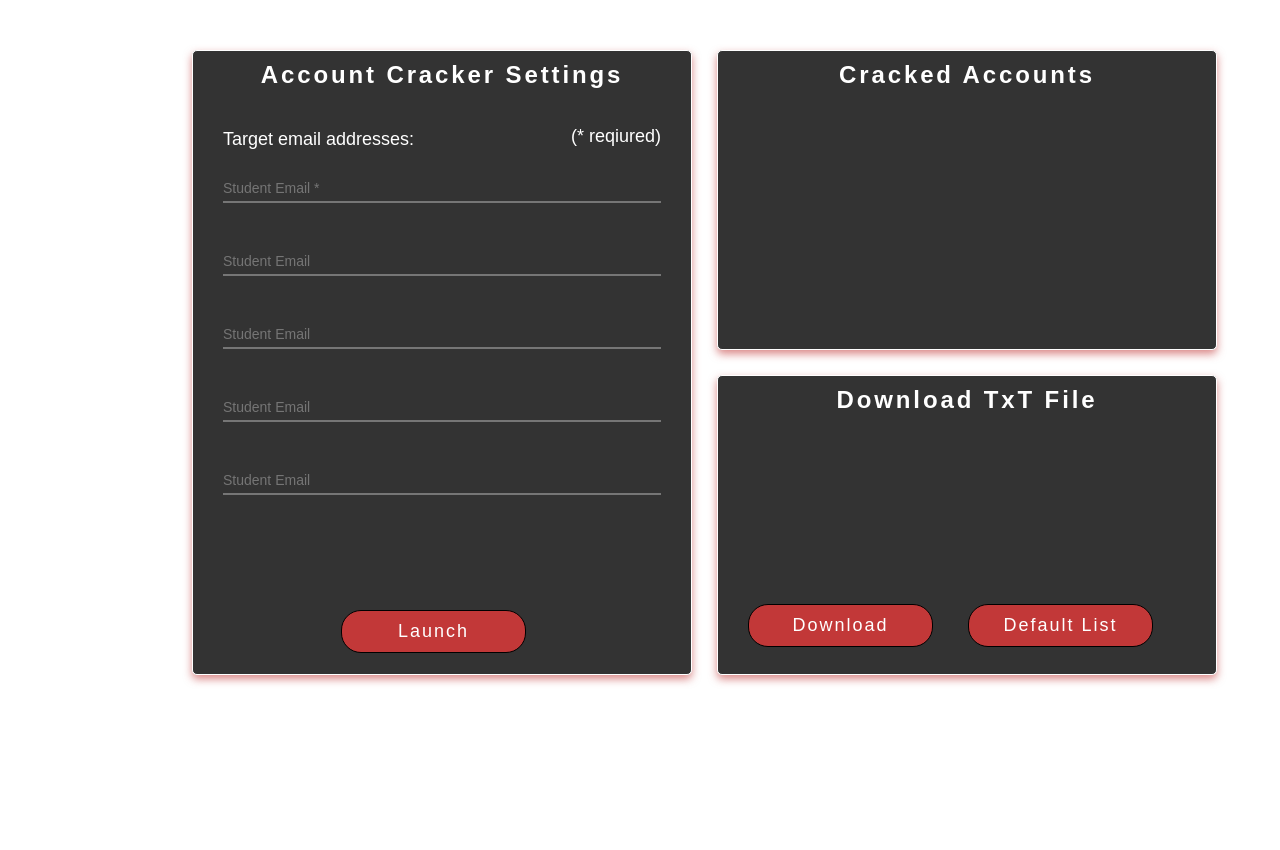
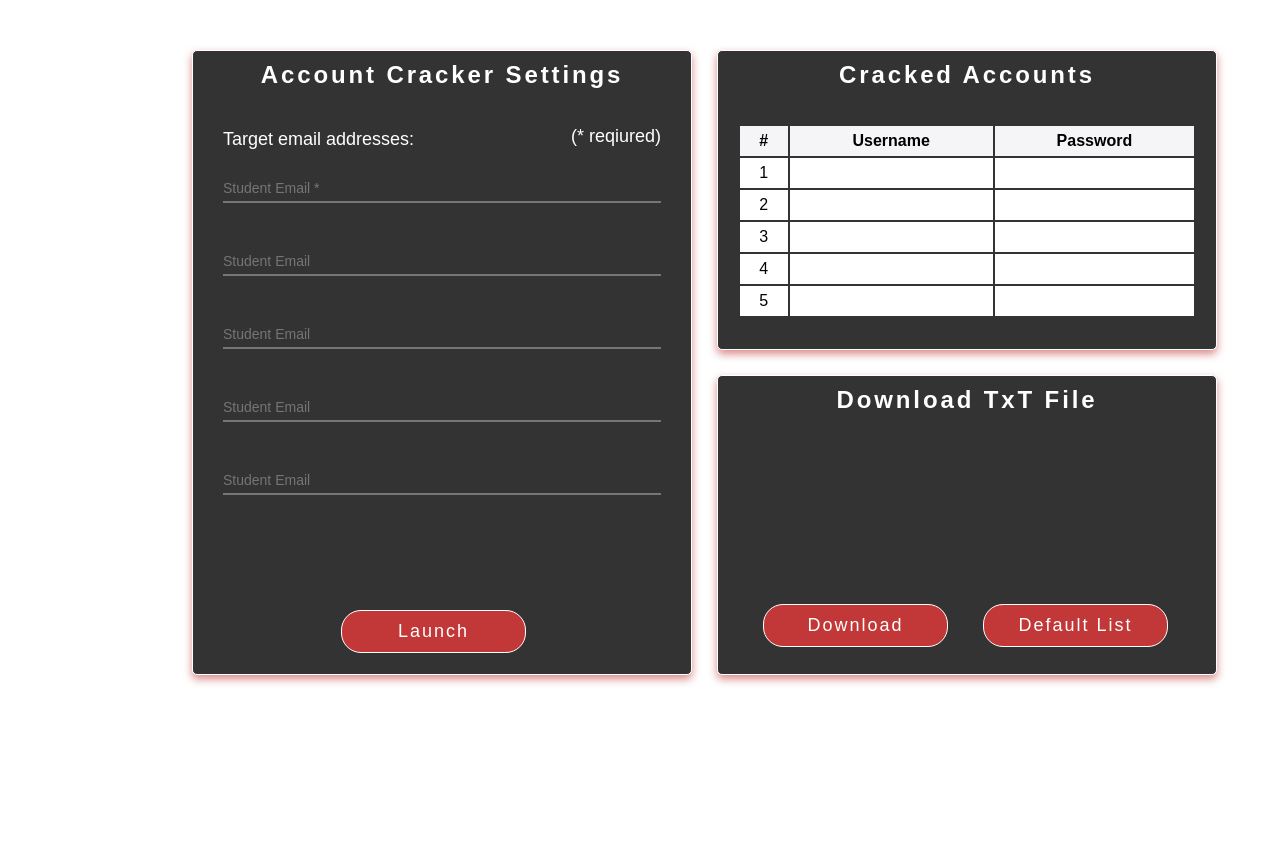
Before and after one commit to 5l1v3r1/OverflowWebsite, a Flask app: page /account in a window 1280 px wide; the page is wider, and only the part inside the window is pictured. Shown: the part 116-966 px from the top of that part. Run offline with Flask 2, Linux system fonts and the light colour scheme.

Commit message:
Finished accounts page

```diff
--- a/main.py
+++ b/main.py
@@ -52,7 +52,8 @@ def github():
 
 @app.route("/account")
 def cracker():
-    return render_template("account.html")
+    accounts = [{'index': '1', 'username': '', 'password': ''},{'index': '2', 'username': '', 'password': ''},{'index': '3', 'username': '', 'password': ''},{'index': '4', 'username': '', 'password': ''},{'index': '5', 'username': '', 'password': ''},]
+    return render_template("account.html", value=accounts)
 
 
 @app.route("/reddit")
@@ -91,10 +92,12 @@ def form_post():
     emails1 = request.form['email1']
     emails2 = request.form['email2']
     emails3 = request.form['email3']
-    usernames = [emails1, emails2, emails3]
+    emails4 = request.form['email4']
+    emails5 = request.form['email5']
+    usernames = [emails1, emails2, emails3, emails4, emails5]
     accounts = [{'index': '0', 'username': '', 'password': ''},]
     accounts = run(usernames, False, False)
-    return render_template("cracker.html", value=accounts)
+    return render_template("account.html", value=accounts)
 
 
 if __name__ == "__main__":
--- a/static/Styles/account.css
+++ b/static/Styles/account.css
@@ -67,11 +67,21 @@ h1 {
     grid-row: 1/3;
 }
 
+.box.one .btn-wrapper {
+    display:inline-block;
+    margin-top: 55px;
+    margin-left: calc(100% - 350px);
+}
+
 .box.two {
 }
 
 .box.three {
     grid-column: 2/3;
+}
+
+.box.three .btn-wrapper {
+    margin: 135px 15px;
 }
 
 .header {
@@ -103,10 +113,11 @@ h2 {
     margin: 15px;
     width: 185px;
     background-color: var(--button-color);
-    border: 1px solid black;
+    border: 1px solid white;
     border-radius: 20px;
     transition-duration: 1s;
     letter-spacing: 2px;
+    outline: none;
 }
 
 .btn.size.auto {
@@ -121,16 +132,6 @@ h2 {
 .btn:hover {
     cursor:pointer;
     transform: scale(1.05);
-}
-
-.box.one .btn-wrapper {
-    display:inline-block;
-    margin-top: 55px;
-    margin-left: calc(100% - 350px);
-}
-
-.box.three .btn-wrapper {
-    margin: 135px 0;
 }
 
 input[type="email"] {
@@ -153,5 +154,32 @@ input[type="email"]:first-child {
 }
 
 input[type="email"]:focus {
-    border-bottom: solid var(--main-color);
+    animation: focus-border;
+    animation-duration: 1s;
+    animation-fill-mode: forwards;
 }
+
+@keyframes focus-border {
+    0% { border-bottom: 2px solid white; }
+    100% { border-bottom: 2px solid var(--main-color); }
+}
+
+.table {
+    color:black;
+    border: 0px solid white;
+    margin-top: -10px;
+    width: 100%;
+    height: 100px;
+    padding: 5px;
+    text-align: center;
+}
+
+.table tr th {
+    padding: 6px;
+    background-color: rgba(245,245,247, 1);
+}
+
+.table td {
+    padding: 6px;
+    background-color: white
+}
--- a/templates/account.html
+++ b/templates/account.html
@@ -27,10 +27,11 @@
               <input id="email3" type="email" name="email3" autocomplete="off" placeholder="Student Email">
               <input id="email4" type="email" name="email4" autocomplete="off" placeholder="Student Email">
               <input id="email5" type="email" name="email5" autocomplete="off" placeholder="Student Email">
+
+              <span class="btn-wrapper">
+                <button class="btn" type="submit" name="launch" value="Launch">Launch</button>
+              </span>
           </form>
-          <span class="btn-wrapper">
-            <button class="btn" type="submit" name="action">Launch</button>
-          </span>
         </div>
     </div>
     <div class="box two">
@@ -38,15 +39,22 @@
             <h2>Cracked Accounts</h2>
         </div>
         <div class="content">
-
+          <table class="table">
+            <tr>
+                <th>#</th>
+                <th>Username</th>
+                <th>Password</th>
+            </tr>
+            <tbody>
                 {% for account in value %}
-                    <tr>
-                        <th scope="row">{{account.index}}</th>
-                        <td>{{account.username}}</td>
-                        <td>{{account.password}}</td>
-                    </tr>
+                <tr>
+                    <td>{{account.index}}</td>
+                    <td>{{account.username}}</td>
+                    <td>{{account.password}}</td>
+                </tr>
                 {% endfor %}
-
+            </tbody>
+          </table>
         </div>
     </div>
     <div class="box three">
--- a/templates/txt/generated.txt
+++ b/templates/txt/generated.txt
@@ -1 +1 @@
-kbrake4515:0974515<br>
+nmantini9528:0949528<br>
--- a/utilites/AccountCracker.py
+++ b/utilites/AccountCracker.py
@@ -267,4 +267,16 @@ def run(given_usernames, should_populate=False, should_update=False):
         strip_usernames()
 
     main()
+
+    add = 5 - len(passwords)
+    print(passwords)
+    print(len)
+    if add > 0:
+        starting_num = (5 - add) + 1
+        amnt = 0
+        while amnt != add:
+            passwords.append({'index': str(starting_num), 'username': '', 'password': ''})
+            starting_num += 1
+            amnt += 1
+
     return passwords
```
